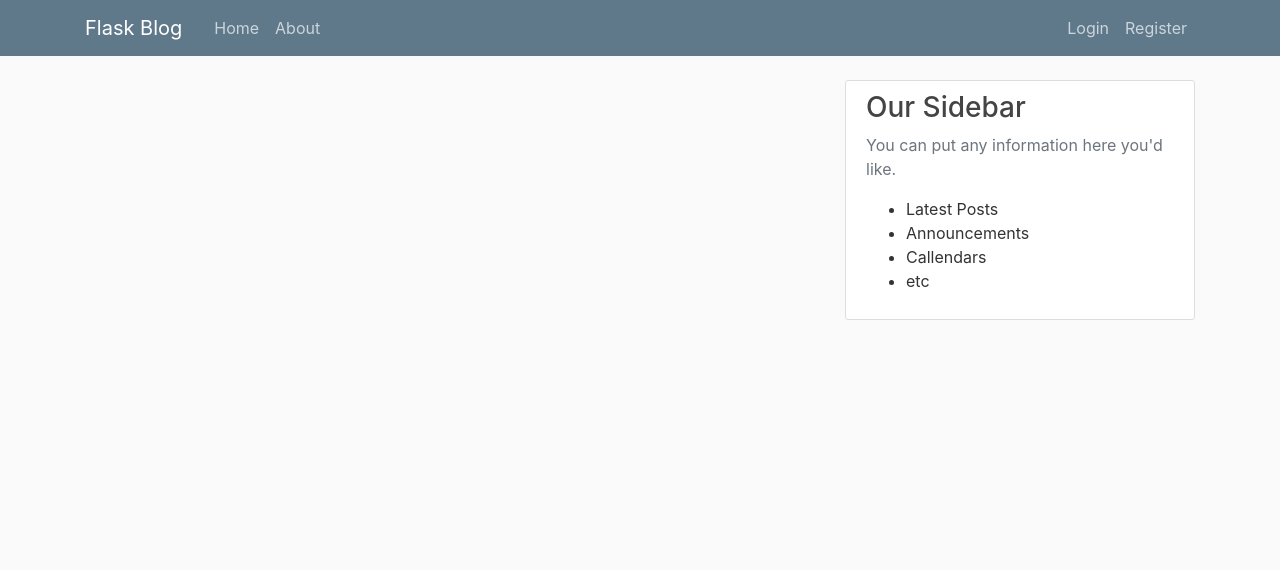
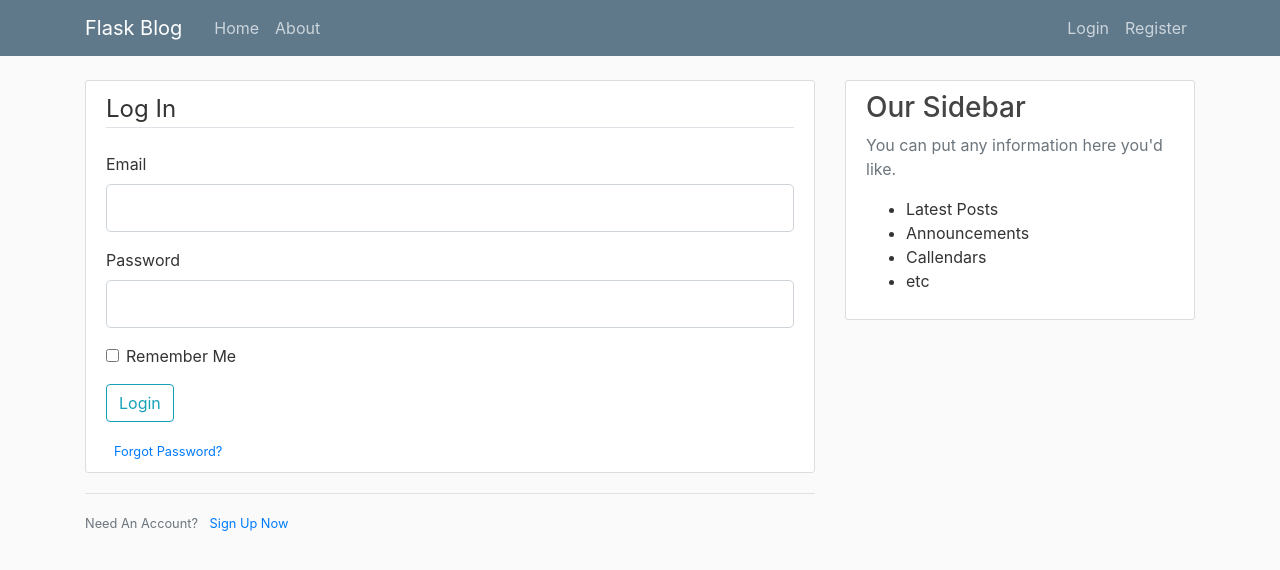
Before and after one commit to mcweglowski/flaskblog, a Flask app: page /login in a window 1280 px wide. Shown: the top 570 px of the page. Run offline with Flask 2, Linux system fonts and the light colour scheme; some libraries are stand-ins or nearby versions.

Commit message:
Fix in login function. Implement login.html

```diff
--- a/flaskblog.py
+++ b/flaskblog.py
@@ -39,7 +39,7 @@ def register():
 
 @app.route('/login')
 def login():
-    form = RegistrationForm()
+    form = LoginForm()
     return render_template('login.html', title='Login', form=form)
 
 if __name__ == '__main__':
--- a/templates/login.html
+++ b/templates/login.html
@@ -1,3 +1,52 @@
 {% extends "layout.html" %}
 {% block content %}
+    <div class="content-section">
+        <form method="POST" action="">
+            {{ form.hidden_tag() }}
+            <fieldset class="form-group">
+                <legend class="border-bottom mb-4">Log In</legend>
+                <div class="form-group">
+                    {{ form.email.label(class="form-control-label") }}
+                    {% if form.email.errors %}
+                        {{ form.email(class="form-control form-control-lg is-invalid") }}
+                        <div class="invalid-feedback">
+                            {% for error in form.email.errors %}
+                                <span>{{ error }}</span>
+                            {% endfor %}
+                        </div>
+                    {% else %}
+                        {{ form.email(class="form-control form-control-lg") }}
+                    {% endif %}
+                </div>
+                <div class="form-group">
+                    {{ form.password.label(class="form-control-label") }}
+                    {% if form.password.errors %}
+                        {{ form.password(class="form-control form-control-lg is-invalid") }}
+                        <div class="invalid-feedback">
+                            {% for error in form.password.errors %}
+                                <span>{{ error }}</span>
+                            {% endfor %}
+                        </div>
+                    {% else %}
+                        {{ form.password(class="form-control form-control-lg") }}
+                    {% endif %}
+                </div>
+                <div class="form-check">
+                    {{ form.remember(class="form-check-input") }}
+                    {{ form.remember.label(class="form-check-label") }}
+                </div>
+            </fieldset>
+            <div class="form-group">
+                {{ form.submit(class="btn btn-outline-info") }}
+            </div>
+            <small class="text-muted ml-2">
+                <a href="#">Forgot Password?</a>
+            </small>
+        </form>
+    </div>
+    <div class="border-top pt-3">
+        <small class="text-muted">
+            Need An Account? <a class="ml-2" href="{{ url_for('register') }}">Sign Up Now</a>
+        </small>
+    </div>
 {% endblock content %}
```
